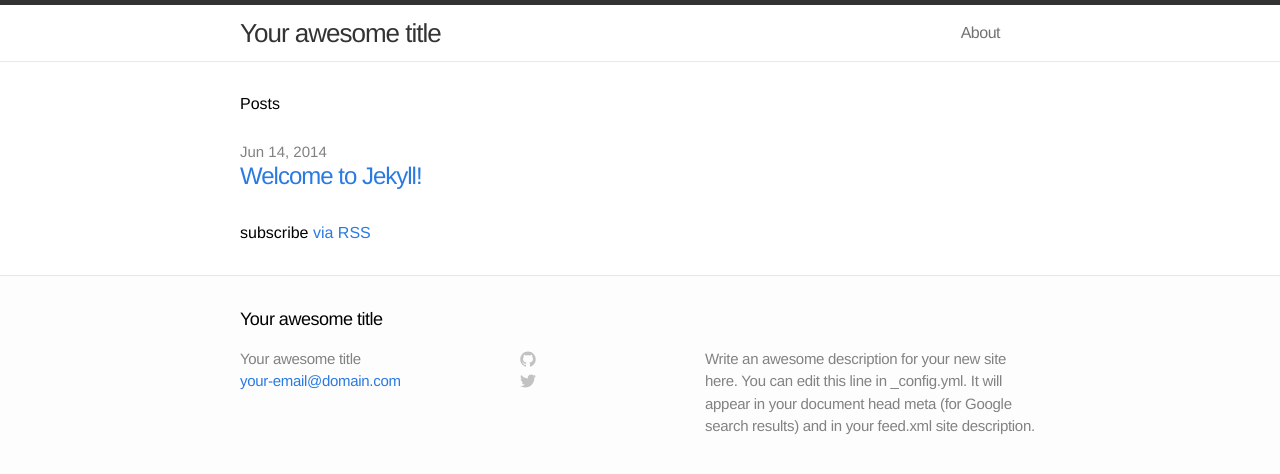
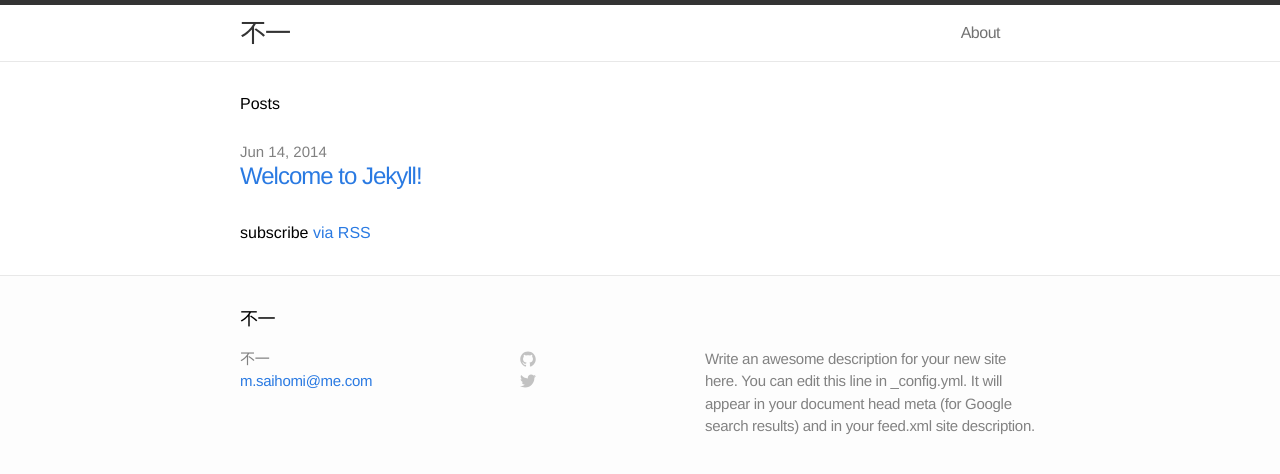
Before and after one commit to InsCake/bu-yi.de, a Jekyll site: the page built from index.html, in a window 1280 px wide. Shown: the top 474 px of the page. Built offline with Jekyll 4.4.1, drawn with Linux system fonts in a browser that asks for light colours.

Commit message:
0.0.11
config sth.

```diff
--- a/_config.yml
+++ b/_config.yml
@@ -1,6 +1,6 @@
 # Site settings
-title: Your awesome title
-email: your-email@domain.com
+title: 不一
+email: m.saihomi@me.com
 description: "Write an awesome description for your new site here. You can edit this line in _config.yml. It will appear in your document head meta (for Google search results) and in your feed.xml site description."
 baseurl: ""
 url: "http://yourdomain.com"
```
